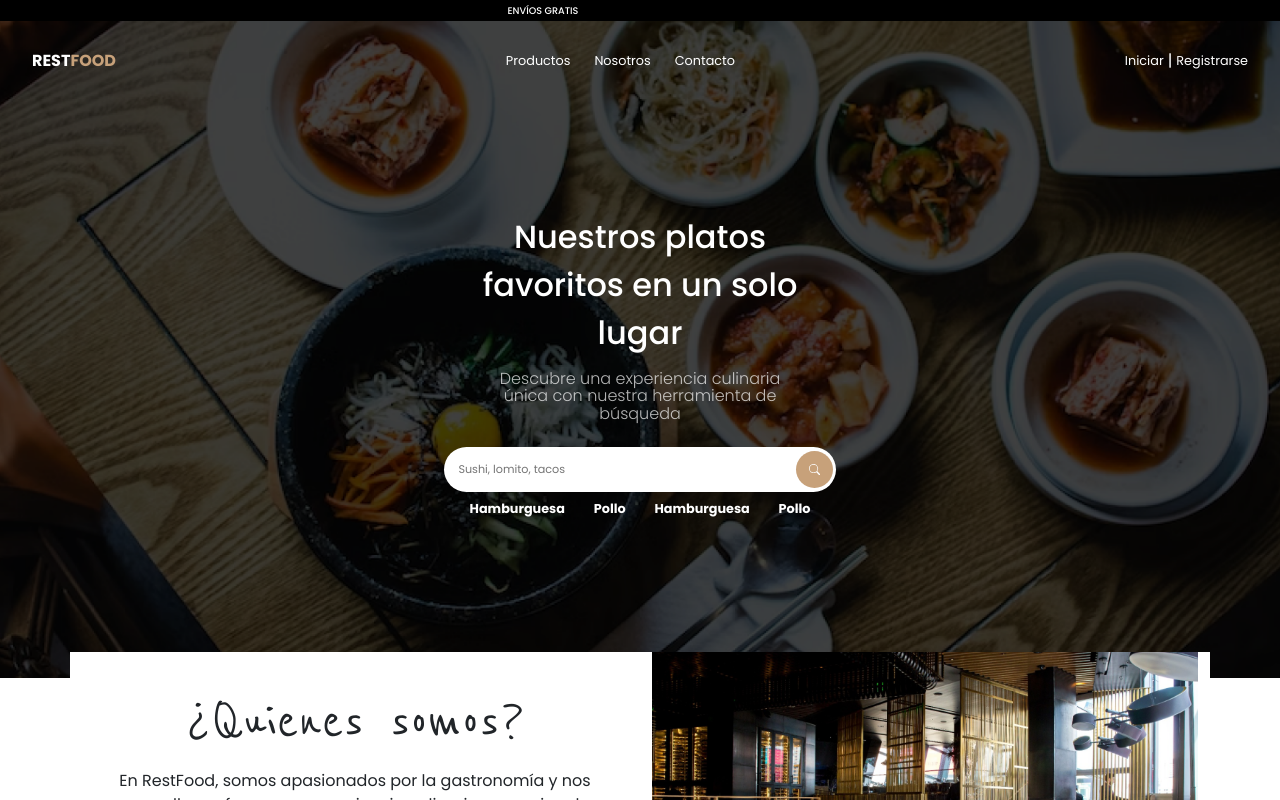
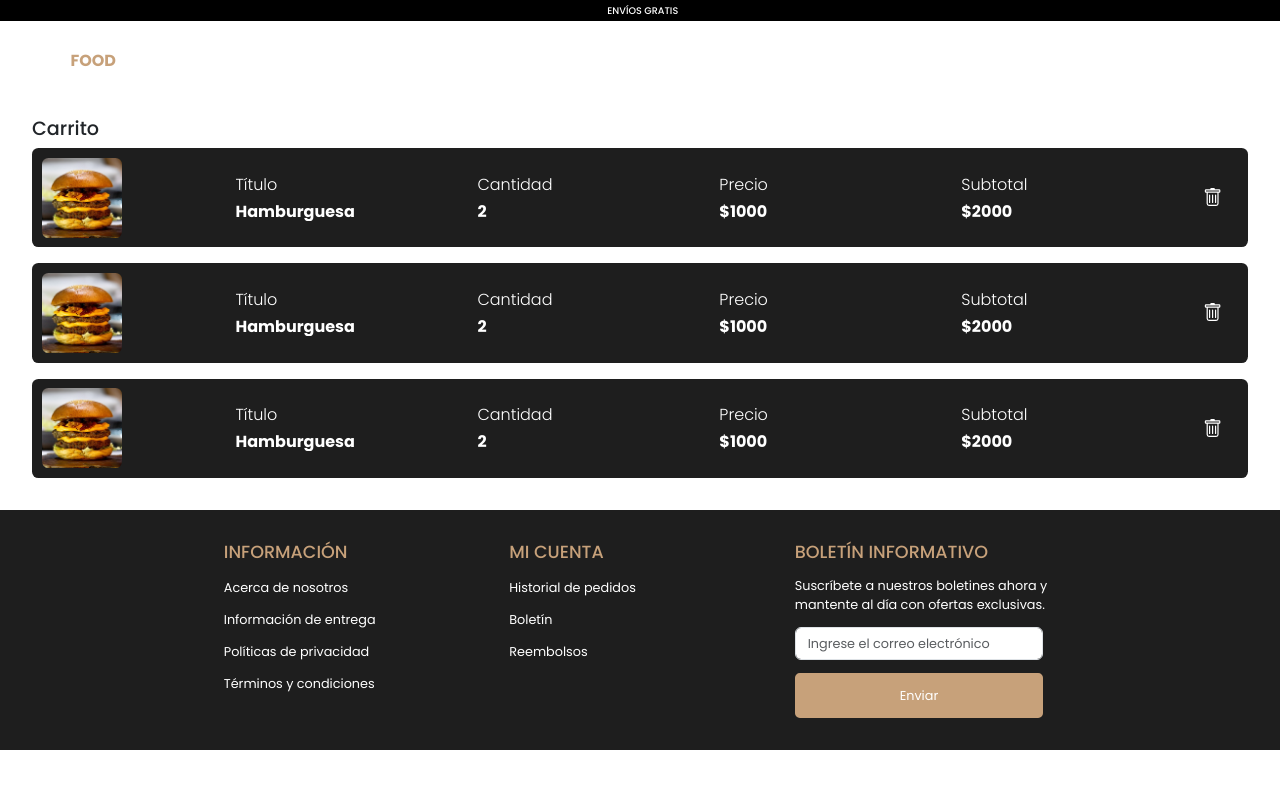
Before and after one commit to Mateo872/restfood, a React (Vite) app: page / in a window 1280 px wide. Shown: the top 800 px of the page. Built offline with nearby package versions, Linux system fonts and the light colour scheme.

Commit message:
Estructura de carrito e ítems de carrito hecho

```diff
--- a/src/App.css
+++ b/src/App.css
@@ -261,6 +261,178 @@ footer button:hover {
     transition: .3s;
 }
 
+/* quienes somos banaer index */
+
+HEAD .contenedor-quienes-somos {
+    margin-top: -50px;
+    margin-bottom: -50px;
+    background-color: #fff;
+}
+
+.contenedor-quienes-somos {
+    margin-top: -50px;
+    margin-bottom: -60px;
+    background-color: #fff;
+    position: relative;
+    z-index: 2;
+}
+
+.img-quienes-somos {
+    object-fit: cover;
+}
+
+.quienes-somos-title {
+    font-family: 'Reenie Beanie', cursive;
+    font-weight: 300;
+    font-size: 4rem;
+    margin-top: 2rem;
+}
+
+.quienes-somos-text {
+    font-family: 'Poppins', sans-serif;
+    font-size: 1rem;
+    text-align: center;
+}
+
+main .contenedor_platos {
+    height: 41.05rem;
+}
+
+main .contenedor_platos article {
+    padding-top: 12rem;
+}
+
+main .contenedor_platos article h1 {
+    width: 30%;
+    font-size: 2rem;
+    line-height: 3rem;
+}
+
+main .contenedor_platos article h3 {
+    width: 25%;
+    font-size: 1rem;
+    margin-bottom: 1.5rem;
+}
+
+main article .contenedor_input {
+    width: 24.5rem;
+    padding: .3rem;
+}
+
+main article .icono_buscador {
+    width: 2.3rem;
+    height: 2.3rem;
+}
+
+main article .contenedor_input input {
+    width: 91%;
+    padding: .6rem;
+}
+
+main article .categorias {
+    font-size: 0.8rem;
+    gap: 1.8rem;
+}
+
+.contenedor_carrito {
+    padding: 1rem;
+}
+
+.titulo_carrito {
+    margin-top: 3rem;
+    font-size: 1rem;
+}
+
+.contenedor_producto-carrito {
+    background-color: var(--color-terciario);
+    color: var(--color-secundario);
+    padding: 0.5rem;
+    border-radius: .4rem;
+}
+
+.contenedor_producto-carrito .contenedor_imagen {
+    height: 3rem;
+    width: 3rem;
+    background-size: cover;
+    background-position: center;
+    border-radius: .4rem;
+}
+
+.contenedor_producto-carrito .carrito_caracteristicas h6 {
+    font-size: 0.6rem;
+}
+
+.contenedor_producto-carrito .carrito_caracteristicas .title {
+    font-weight: 300;
+}
+
+.contenedor_producto-carrito .carrito_caracteristicas .subtitle {
+    width: 2rem;
+    font-weight: bold;
+    text-overflow: ellipsis;
+    overflow: hidden;
+    white-space: nowrap;
+}
+
+footer {
+    padding: 2rem 0;
+}
+
+footer form {
+    width: 80%;
+}
+
+footer h3 {
+    font-size: 1.1rem;
+}
+
+
+
+/* TarjetaProductos  */
+.img-tarjeta-producto {
+    width: 12rem;
+    position: absolute;
+    top: -8rem;
+    left: 50%;
+    transform: translateX(-50%);
+    z-index: 1;
+}
+
+.card-body {
+    max-width: 16rem;
+    font-family: 'Poppins', sans-serif;
+    background-color: var(--color-primario);
+    border-top-left-radius: 2rem;
+    border-top-right-radius: 2rem;
+
+}
+
+.body-tarjeta {
+    margin-top: 3rem;
+    color: var(--color-secundario);
+}
+
+/* Menu  */
+.menu-contenedor {
+    width: 100%;
+    background-image: url(/src/complementos/imagenes/img-menu-background.png);
+    background-size: cover;
+    background-position: 50% 50%;
+    position: relative;
+    z-index: -1;
+    padding-top: 9rem;
+}
+
+.menu-contenedor-body {
+    color: var(--color-secundario);
+}
+
+.container-menu-card {
+    margin-top: 12rem;
+
+}
+
+
 @media (min-width:767px) {
     .contenedor_publicidad h6 {
         font-size: 0.6rem;
@@ -337,6 +509,41 @@ footer button:hover {
         font-size: 0.7rem;
     }
 
+    .contenedor_carrito {
+        padding: 2rem;
+    }
+
+    .titulo_carrito {
+        margin-top: 4rem;
+        font-size: 1.2rem;
+    }
+
+    .contenedor_producto-carrito {
+        padding: 0.6rem;
+    }
+
+    .contenedor_producto-carrito .contenedor_imagen {
+        height: 4rem;
+        width: 4rem;
+    }
+
+    .contenedor_producto-carrito .carrito_caracteristicas {
+        width: 6rem;
+    }
+
+    .contenedor_producto-carrito .carrito_caracteristicas h6 {
+        font-size: .8rem;
+    }
+
+    .contenedor_producto-carrito .carrito_caracteristicas .subtitle {
+        width: 100%;
+    }
+
+    .contenedor_producto-carrito svg {
+        font-size: 1.2rem;
+        margin-right: 1rem;
+    }
+
     footer p {
         width: 100%;
     }
@@ -392,144 +599,22 @@ footer button:hover {
         list-style: none;
     }
 
+    .contenedor_producto-carrito .contenedor_imagen {
+        height: 5rem;
+        width: 5rem;
     }
 
-/* quienes somos banaer index */
-
-HEAD .contenedor-quienes-somos {
-    margin-top: -50px;
-    margin-bottom: -50px;
-    background-color: #fff;
+    .contenedor_producto-carrito .carrito_caracteristicas {
+        width: 8rem;
     }
 
-.contenedor-quienes-somos {
-    margin-top: -50px;
-    margin-bottom: -60px;
-    background-color: #fff;
-    position: relative;
-    z-index: 2;
+    .contenedor_producto-carrito .carrito_caracteristicas h6 {
+        font-size: 1rem;
     }
 
-.img-quienes-somos {
-    object-fit: cover;
+    .contenedor_producto-carrito svg:hover {
+        cursor: pointer;
+        transform: scale(.93);
+        transition: .3s;
     }
-
-.quienes-somos-title {
-    font-family: 'Reenie Beanie', cursive;
-    font-weight: 300;
-    font-size: 4rem;
-    margin-top: 2rem;
 }
-
-.quienes-somos-text {
-    font-family: 'Poppins', sans-serif;
-    font-size: 1rem;
-    text-align: center;
-}
-
-main .contenedor_platos {
-    height: 41.05rem;
-}
-
-main .contenedor_platos article {
-    padding-top: 12rem;
-}
-
-main .contenedor_platos article h1 {
-    width: 30%;
-    font-size: 2rem;
-    line-height: 3rem;
-}
-
-main .contenedor_platos article h3 {
-    width: 25%;
-    font-size: 1rem;
-    margin-bottom: 1.5rem;
-}
-
-main article .contenedor_input {
-    width: 24.5rem;
-    padding: .3rem;
-}
-
-main article .icono_buscador {
-    width: 2.3rem;
-    height: 2.3rem;
-}
-
-main article .contenedor_input input {
-    width: 91%;
-    padding: .6rem;
-}
-
-main article .categorias {
-    font-size: 0.8rem;
-    gap: 1.8rem;
-}
-
-footer {
-    padding: 2rem 0;
-}
-
-footer form {
-    width: 80%;
-}
-
-footer h3 {
-    font-size: 1.1rem;
-}
-
-footer p {
-    width: 80%;
-    margin-left: 0;
-}
-
-footer p {
-    width: 80%;
-    margin-left: 0;
-}
-
-
-/* TarjetaProductos  */
-.img-tarjeta-producto {
-    width: 12rem;
-    position: absolute;
-    top: -8rem;
-    left: 50%;
-    transform: translateX(-50%);
-    z-index: 1;
-}
-
-.card-body {
-    max-width: 16rem;
-    font-family: 'Poppins', sans-serif;
-    background-color: var(--color-primario);
-    border-top-left-radius: 2rem;
-    border-top-right-radius: 2rem;
-
-}
-
-.body-tarjeta {
-    margin-top: 3rem;
-    color: var(--color-secundario);
-}
-
-/* Menu  */
-.menu-contenedor {
-    width: 100%;
-    background-image: url(/src/complementos/imagenes/img-menu-background.png);
-    background-size: cover;
-    background-position: 50% 50%;
-    position: relative;
-    z-index: -1;
-    padding-top: 9rem;
-}
-
-.menu-contenedor-body {
-    color: var(--color-secundario);
-}
-
-.container-menu-card {
-    margin-top: 12rem;
-
-}
--- a/src/App.jsx
+++ b/src/App.jsx
@@ -7,15 +7,17 @@ import QuienesSomos from "./componentes/comunes/QuienesSomos";
 import BuscadorPlatos from "../BuscadorPlatos";
 import Footer from "./componentes/comunes/Footer";
 import Menu from "./componentes/comunes/Menu";
+import ContenedorCarrito from "./componentes/ContenedorCarrito";
 
 function App() {
   return (
     <>
       <Header />
       <main>
-                <BuscadorPlatos />
-                <QuienesSomos />
-                <Menu />
+        {/* <BuscadorPlatos /> */}
+        {/* <QuienesSomos /> */}
+        {/* <Menu /> */}
+        <ContenedorCarrito />
       </main>
       <Footer />
     </>
--- /dev/null
+++ b/src/componentes/CarritoItem.jsx
@@ -0,0 +1,32 @@
+import { BsTrash } from "react-icons/bs";
+import hambur from "../complementos/imagenes/hambur.png";
+
+const CarritoItem = () => {
+  return (
+    <div className="contenedor_producto-carrito d-flex justify-content-between align-items-center">
+      <div
+        className="contenedor_imagen"
+        style={{ backgroundImage: `url(${hambur})` }}
+      ></div>
+      <div className="carrito_caracteristicas d-flex flex-column">
+        <h6 className="title">Título</h6>
+        <h6 className="subtitle mb-0">Hamburguesa</h6>
+      </div>
+      <div className="carrito_caracteristicas d-flex flex-column">
+        <h6 className="title">Cantidad</h6>
+        <h6 className="subtitle mb-0">2</h6>
+      </div>
+      <div className="carrito_caracteristicas d-flex flex-column">
+        <h6 className="title">Precio</h6>
+        <h6 className="subtitle mb-0">$1000</h6>
+      </div>
+      <div className="carrito_caracteristicas d-flex flex-column">
+        <h6 className="title">Subtotal</h6>
+        <h6 className="subtitle mb-0">$2000</h6>
+      </div>
+      <BsTrash />
+    </div>
+  );
+};
+
+export default CarritoItem;
--- /dev/null
+++ b/src/componentes/ContenedorCarrito.jsx
@@ -0,0 +1,18 @@
+import CarritoItem from "./CarritoItem";
+
+const ContenedorCarrito = () => {
+  return (
+    <section className="contenedor_carrito">
+      <article>
+        <h1 className="titulo_carrito">Carrito</h1>
+        <div className="d-flex flex-column gap-3">
+          <CarritoItem />
+          <CarritoItem />
+          <CarritoItem />
+        </div>
+      </article>
+    </section>
+  );
+};
+
+export default ContenedorCarrito;
```
Also changed, not shown: src/complementos/imagenes/hambur.png (added). Lines whose indentation alone changed are shown as unchanged.
